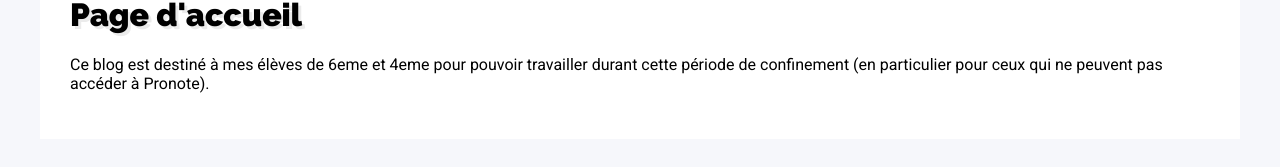
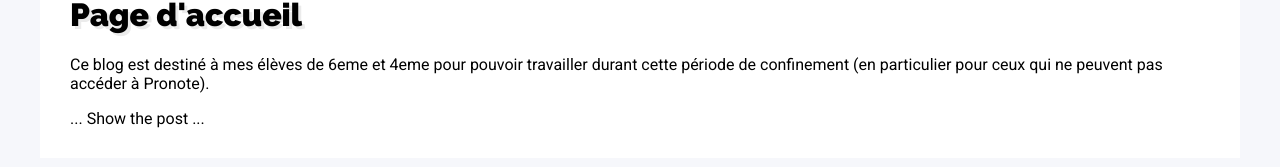
Before and after one commit to DangSinslay/DangSinslay.github.io, a Jekyll site: the page built from index.html, in a window 1280 px wide. Shown: the part 379-546 px from the top of the page. Built offline with Jekyll 4.4.1, drawn with Linux system fonts in a browser that asks for light colours.

Commit message:
Update index.html

```diff
--- a/index.html
+++ b/index.html
@@ -5,4 +5,7 @@ title: Blog de Mr. DANG, professeur de mathématiques
 <div id="content">
 	<h1>Page d'accueil</h1>
 	<p>Ce blog est destiné à mes élèves de 6eme et 4eme pour pouvoir travailler durant cette période de confinement (en particulier pour ceux qui ne peuvent pas accéder à Pronote).</a></p>
+	{% for post in site.posts limit:1 %}
+	... Show the post ...
+	{% endfor %}
 </div>
```
